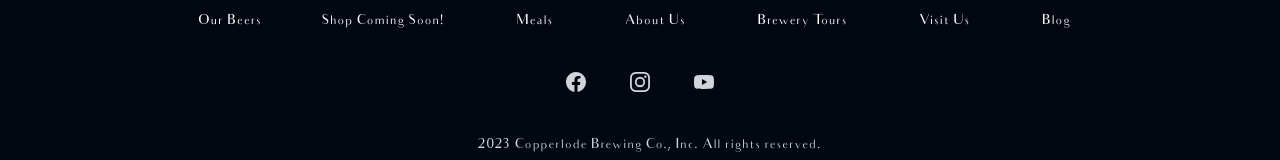
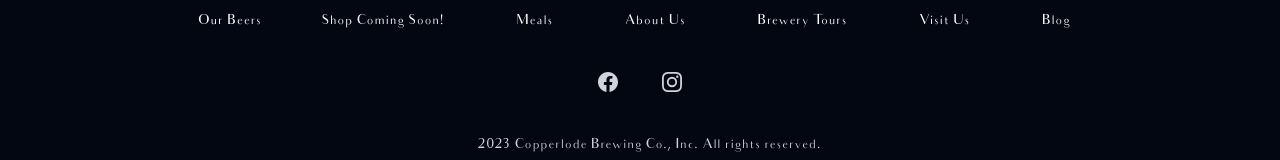
Before and after one commit to Emily-Nilsen/copperlode, a Next.js app: page / in a window 1280 px wide. Shown: the part 9078-9238 px from the top of the page. Built offline with nearby package versions, Linux system fonts and the light colour scheme; a web font is replaced by a local one.

Commit message:
add social links

```diff
--- a/src/components/Footer.jsx
+++ b/src/components/Footer.jsx
@@ -4,7 +4,7 @@ import { NavLinks } from '@/components/NavLinks';
 const social = [
   {
     name: 'Facebook',
-    href: '#',
+    href: 'http://facebook.com/copperlodebrewing',
     icon: (props) => (
       <svg fill="currentColor" viewBox="0 0 24 24" {...props}>
         <path
@@ -17,7 +17,7 @@ const social = [
   },
   {
     name: 'Instagram',
-    href: '#',
+    href: 'https://www.instagram.com/copperlode_brew_co',
     icon: (props) => (
       <svg fill="currentColor" viewBox="0 0 24 24" {...props}>
         <path
@@ -29,19 +29,19 @@ const social = [
     ),
   },
 
-  {
-    name: 'YouTube',
-    href: '#',
-    icon: (props) => (
-      <svg fill="currentColor" viewBox="0 0 24 24" {...props}>
-        <path
-          fillRule="evenodd"
-          d="M19.812 5.418c.861.23 1.538.907 1.768 1.768C21.998 8.746 22 12 22 12s0 3.255-.418 4.814a2.504 2.504 0 0 1-1.768 1.768c-1.56.419-7.814.419-7.814.419s-6.255 0-7.814-.419a2.505 2.505 0 0 1-1.768-1.768C2 15.255 2 12 2 12s0-3.255.417-4.814a2.507 2.507 0 0 1 1.768-1.768C5.744 5 11.998 5 11.998 5s6.255 0 7.814.418ZM15.194 12 10 15V9l5.194 3Z"
-          clipRule="evenodd"
-        />
-      </svg>
-    ),
-  },
+  // {
+  //   name: 'YouTube',
+  //   href: '#',
+  //   icon: (props) => (
+  //     <svg fill="currentColor" viewBox="0 0 24 24" {...props}>
+  //       <path
+  //         fillRule="evenodd"
+  //         d="M19.812 5.418c.861.23 1.538.907 1.768 1.768C21.998 8.746 22 12 22 12s0 3.255-.418 4.814a2.504 2.504 0 0 1-1.768 1.768c-1.56.419-7.814.419-7.814.419s-6.255 0-7.814-.419a2.505 2.505 0 0 1-1.768-1.768C2 15.255 2 12 2 12s0-3.255.417-4.814a2.507 2.507 0 0 1 1.768-1.768C5.744 5 11.998 5 11.998 5s6.255 0 7.814.418ZM15.194 12 10 15V9l5.194 3Z"
+  //         clipRule="evenodd"
+  //       />
+  //     </svg>
+  //   ),
+  // },
 ];
 
 export function Footer() {
```
